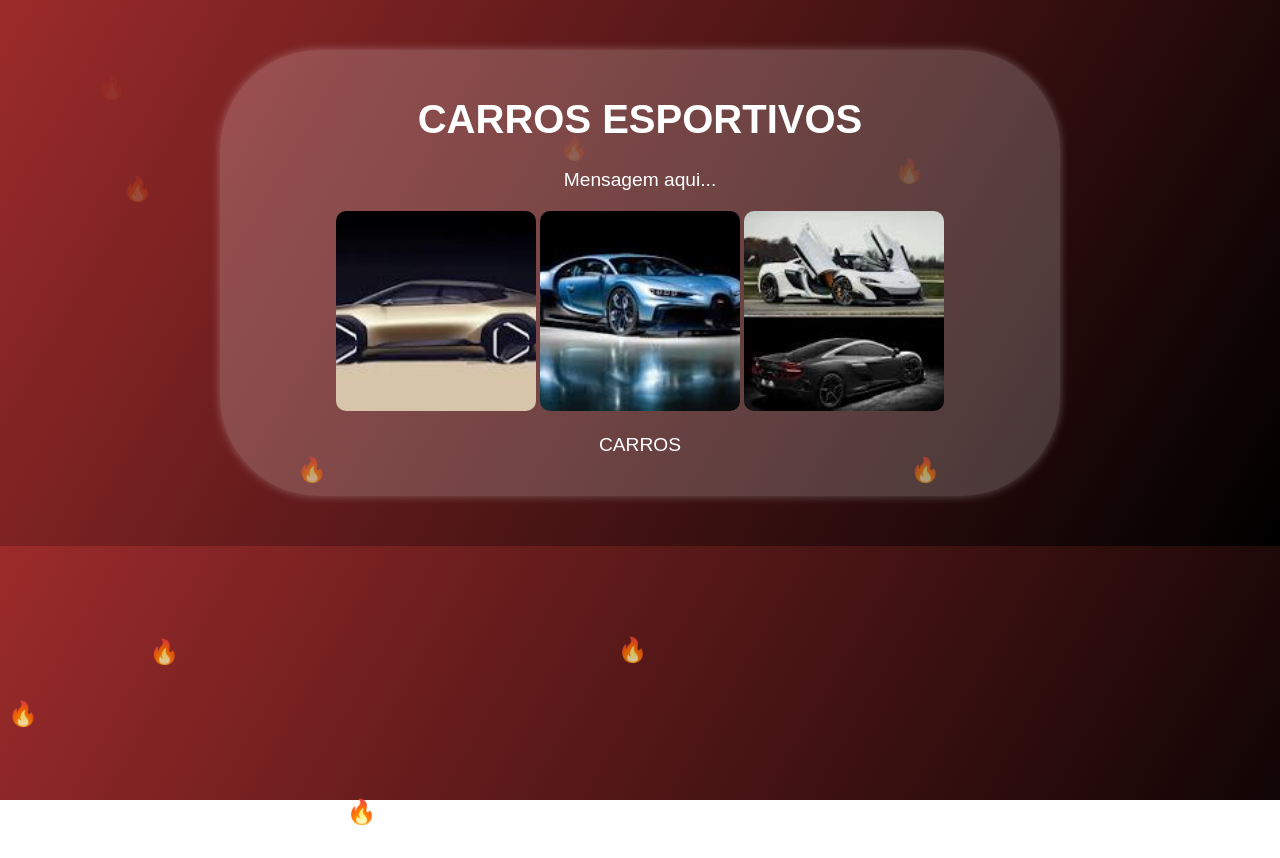
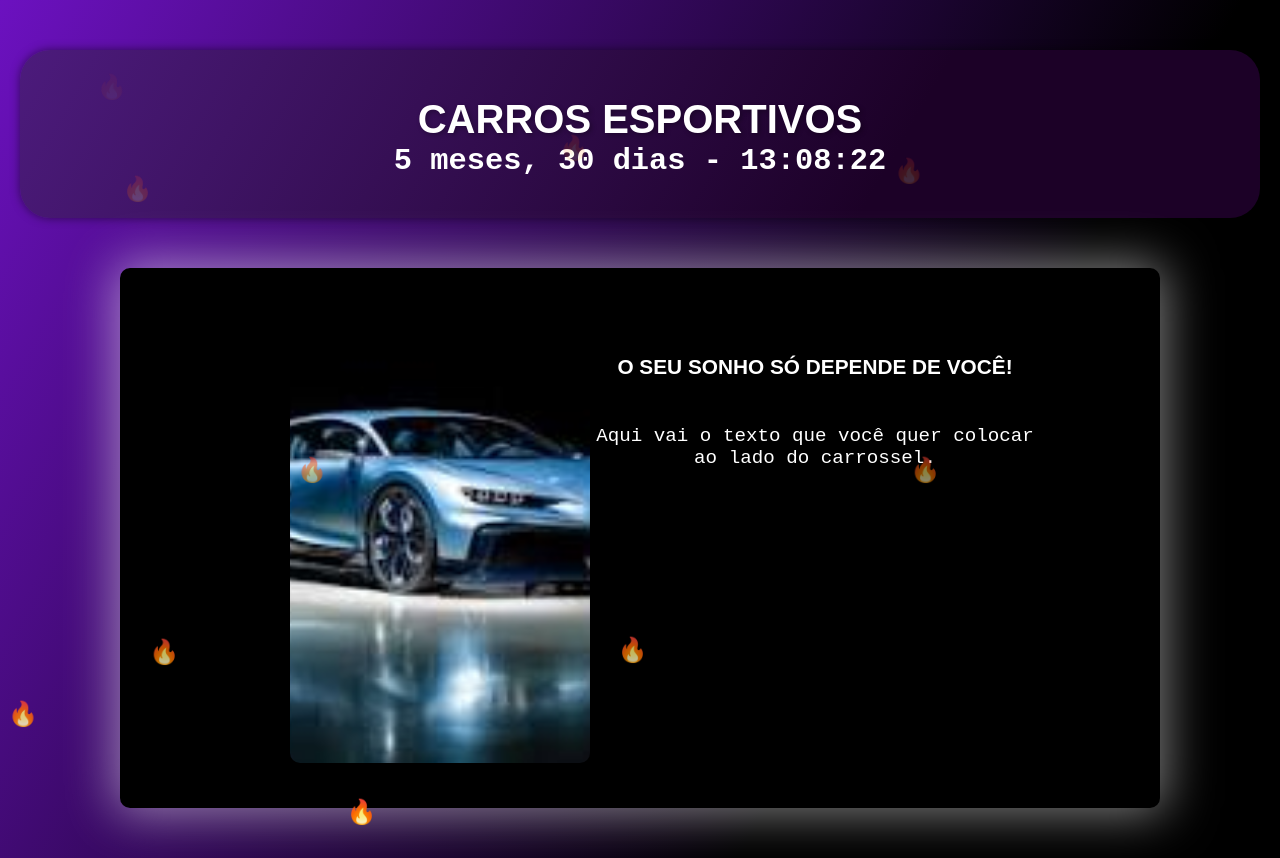
Before and after one commit to EzauLira/parabens, a plain HTML site: page index.html in a window 1280 px wide. Before the commit the page ends 800 px from the top, so only its background shows below. Drawn offline with Linux system fonts and the light colour scheme.

Commit message:
Segunda atualização

```diff
--- a/assets/css/style.css
+++ b/assets/css/style.css
@@ -1,7 +1,6 @@
 /* ESTILO GERAL */
 body {
-    font-family: 'Arial', sans-serif;
-    background: linear-gradient(120deg, #9c2b2b, #000000);
+    background: linear-gradient(120deg, #6c11c0, #000000 70%);
     color: white;
     text-align: center;
     margin: 0;
@@ -9,25 +8,65 @@ body {
 }
 
 .container {
-    max-width: 800px;
+    max-width: 1200px;
     margin: 50px auto;
     padding: 20px;
-    background: rgba(255, 255, 255, 0.2);
-    border-radius: 100px;
-    box-shadow: 0 0 10px rgba(253, 253, 253, 0.3);
+    background: linear-gradient(120deg, #4c1b7c, #1c0127 70%);
+    border-radius: 30px;
+    box-shadow: 0 0 10px rgba(0, 0, 0, 0.5);
+    display: flex;
+    flex-direction: column;
+    align-items: center;
+    text-align: center;
+}
+
+.container2 {
+    max-width: 1000px;
+    width: 100%;
+    min-height: 500px;
+    margin: 50px auto;
+    padding: 20px;
+    background: #000;
+    box-shadow: 0 0 50px 5px rgba(255, 255, 255, 0.5);
+    border-radius: 10px;
+    display: flex;
+    align-items: center;
+    justify-content: center;
+    flex-wrap: wrap;
+}
+
+.container-mensagem {
+    height: 400px;
+    width: 45%;
+    text-align: center;
+    display: flex;
+    flex-direction: column;
+    flex-wrap: wrap;
+    gap: 10px;
+}
+
+h1,
+h2 {
+    font-family: 'Arial', sans-serif;
+    width: 100%;
+    text-shadow: 2px 2px 5px rgba(0, 0, 0, 0.3);
 }
 
 h1 {
     font-size: 2.5rem;
-    text-shadow: 2x 2px 5px rgba(0, 0, 0, 0.3);
 }
 
-P {
+h2 {
+    font-size: 1.3rem;
+}
+
+p {
+    font-family: 'Courier New', monospace;
     font-size: 1.2rem;
     margin-bottom: 20px;
 }
 
-/*GALERIA DE IMAGENS*/
+/* GALERIA DE IMAGENS */
 .gallery img {
     width: 200px;
     height: 200px;
@@ -52,12 +91,12 @@ P {
     }
 }
 
-/* ANIMAÇÃO DE CORAÃO */
+/* ANIMAÇÃO DE CORAÇÃO */
 .heart {
     position: fixed;
     bottom: -50px;
     font-size: 24px;
-    color: red;
+    color: #ff4d4d;
     animation: floatUp 5s linear infinite;
 }
 
@@ -72,3 +111,38 @@ P {
         opacity: 0;
     }
 }
+
+.slider {
+    width: 100%;
+    max-width: 400px;
+    overflow: hidden;
+    border-radius: 10px;
+    box-shadow: 0 0 10px rgba(0, 0, 0, 0.1);
+}
+
+/* CARROSSEL */
+.carousel {
+    width: 300px;
+    height: 450px;
+    overflow: hidden;
+    border-radius: 10px;
+    margin-left: 50px;
+}
+
+.carousel-container {
+    display: flex;
+    transition: transform 1s ease-in-out;
+}
+
+.carousel-container img {
+    width: 300px;
+    height: 450px;
+    object-fit: cover;
+}
+
+#contador {
+    font-size: 1.9rem;
+    font-weight: bold;
+    color: white;
+    margin-top: -25px;
+}
--- a/assets/js/script.js
+++ b/assets/js/script.js
@@ -1,26 +1,73 @@
 document.addEventListener("DOMContentLoaded", function () {
+    // Seleção do container do carrossel
+    const container = document.querySelector(".carousel-container");
+    const images = container.querySelectorAll("img");
+    const totalImages = images.length;
+    let index = 0;
+    const imageWidth = 300; // Largura da imagem
 
+    // Função para trocar as imagens automaticamente
+    function nextImage() {
+        index = (index + 1) % totalImages; // Volta para a primeira imagem após a última
+        container.style.transform = `translateX(${-index * imageWidth}px)`;
+    }
+
+    // Configurar a troca automática a cada 3 segundos
+    let autoSlide = setInterval(nextImage, 3000);
+
+    // Pausar a troca automática quando o mouse passa por cima
+    container.addEventListener("mouseenter", () => clearInterval(autoSlide));
+
+    // Retomar a troca automática quando o mouse sai
+    container.addEventListener("mouseleave", () => autoSlide = setInterval(nextImage, 3000));
+
+    // Atualização do contador de tempo
+    function atualizarContador() {
+        const dataInicial = new Date("2024-10-04T00:00:00");
+        const agora = new Date();
+
+        let anos = agora.getFullYear() - dataInicial.getFullYear();
+        let meses = agora.getMonth() - dataInicial.getMonth() + anos * 12;
+        let dias = agora.getDate() - dataInicial.getDate();
+
+        if (dias < 0) {
+            meses--;
+            let ultimoDiaMesPassado = new Date(agora.getFullYear(), agora.getMonth(), 0).getDate();
+            dias += ultimoDiaMesPassado;
+        }
+
+        let horas = agora.getHours().toString().padStart(2, '0');
+        let minutos = agora.getMinutes().toString().padStart(2, '0');
+        let segundos = agora.getSeconds().toString().padStart(2, '0');
+
+        document.getElementById("contador").innerText = `${meses} meses, ${dias} dias - ${horas}:${minutos}:${segundos}`;
+    }
+
+    setInterval(atualizarContador, 1000);
+    atualizarContador();
+
+    // Exibição gradual das mensagens
     const messages = document.querySelectorAll(".message");
-    let daley = 500;
+    let delay = 500;
 
     messages.forEach((msg, index) => {
         setTimeout(() => {
             msg.style.opacity = "1";
-            msg.style.transform = "tranlateY(0)";
-        }, daley * (index + 1));
+            msg.style.transform = "translateY(0)";
+        }, delay * (index + 1));
     });
 
+    // Função para criar corações animados
     function createHeart() {
+        if (document.querySelectorAll(".heart").length > 30) return; // Limita o número de corações na tela
         const heart = document.createElement("div");
         heart.classList.add("heart");
-        heart.textContent = "🔥"
+        heart.textContent = "🔥";
         heart.style.left = Math.random() * 100 + "vw";
         heart.style.animationDuration = Math.random() * 2 + 3 + "s";
         document.body.appendChild(heart);
 
-        setTimeout(() => {
-            heart.remove();
-        }, 5000);
+        setTimeout(() => heart.remove(), 5000);
     }
     setInterval(createHeart, 500);
 });
--- a/index.html
+++ b/index.html
@@ -9,20 +9,27 @@
 </head>
 
 <body>
+    <!-- Primeiro Container -->
     <div class="container">
         <h1>CARROS ESPORTIVOS</h1>
-        <p>Mensagem aqui...</p>
+        <p id="contador">00:00:00</p>
+    </div>
 
-        <div class="gallery">
-            <img src="assets/images/foto1.jpg" alt="nossa foto 1">
-            <img src="assets/images/foto2.jpg" alt="nossa foto 2">
-            <img src="assets/images/foto3.jpg" alt="nossa foto 3">
+    <!-- Segundo Container -->
+    <div class="container2">
+        <div class="carousel">
+            <div class="carousel-container">
+                <img src="assets/images/foto1.jpg" alt="Foto 1">
+                <img src="assets/images/foto2.jpg" alt="Foto 2">
+                <img src="assets/images/foto3.jpg" alt="Foto 3">
+            </div>
         </div>
-
-        <div class="message">
-            <p>CARROS</p>
+        <div class="container-mensagem">
+            <h2>O SEU SONHO SÓ DEPENDE DE VOCÊ!</h2>
+            <p>Aqui vai o texto que você quer colocar ao lado do carrossel.</p>
         </div>
     </div>
+
     <script src="assets/js/script.js"></script>
 </body>
 
```
